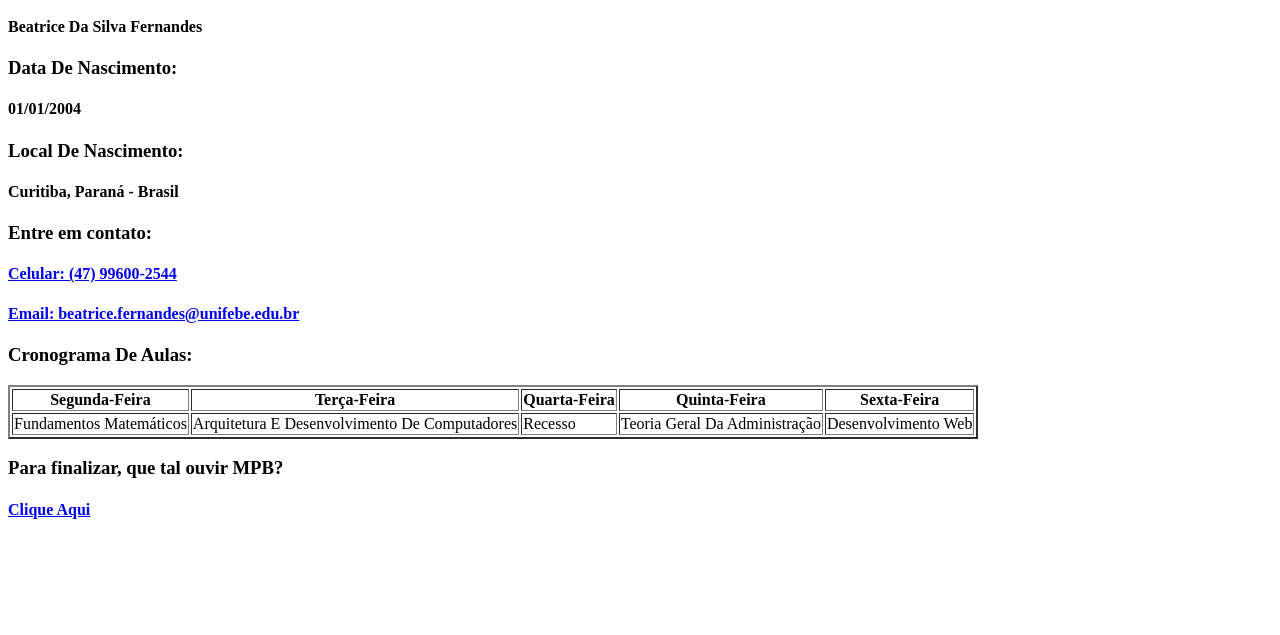
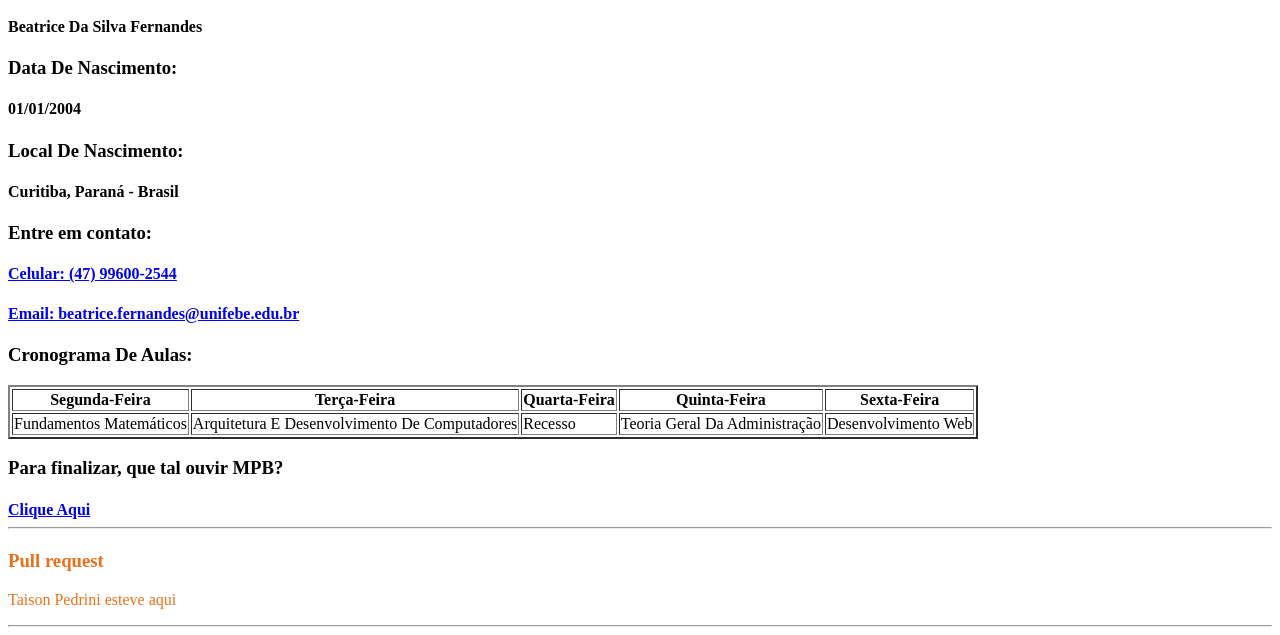
Before and after one commit to dudacost4/beaxs2, a plain HTML site: page index.html in a window 1280 px wide. Shown: the part 375-1010 px from the top of the page. Before the commit the page ends 915 px from the top, so only its background shows below. Drawn offline with Linux system fonts and the light colour scheme.

Commit message:
Update index.html
Pull request
ASS: Taison Pedrini

```diff
--- a/index.html
+++ b/index.html
@@ -37,6 +37,10 @@
         </tr>
     </table>
     <h3>Para finalizar, que tal ouvir MPB?</h3>
-    <h4><a href="https://www.deezer.com/br/playlist/12370340883">Clique Aqui</a></h4>
+    <h4><a href="https://www.deezer.com/br/playlist/12370340883">Clique Aqui</a></h4h>
+    <hr>
+    <h3 style="color: rgb(234, 113, 26);">Pull request</h3>
+    <p style="color: rgb(234, 113, 26);">Taison Pedrini esteve aqui</p>
+    <hr>
 
 </body>
```
